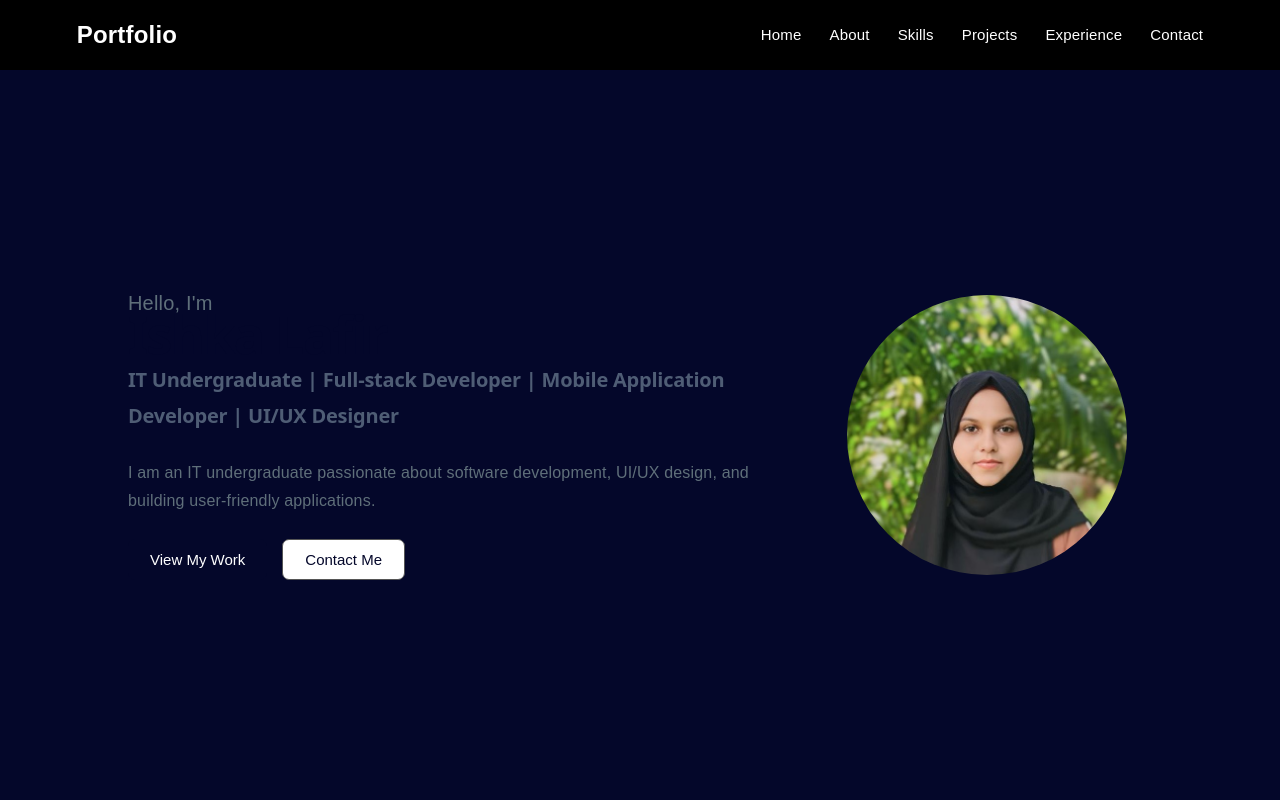
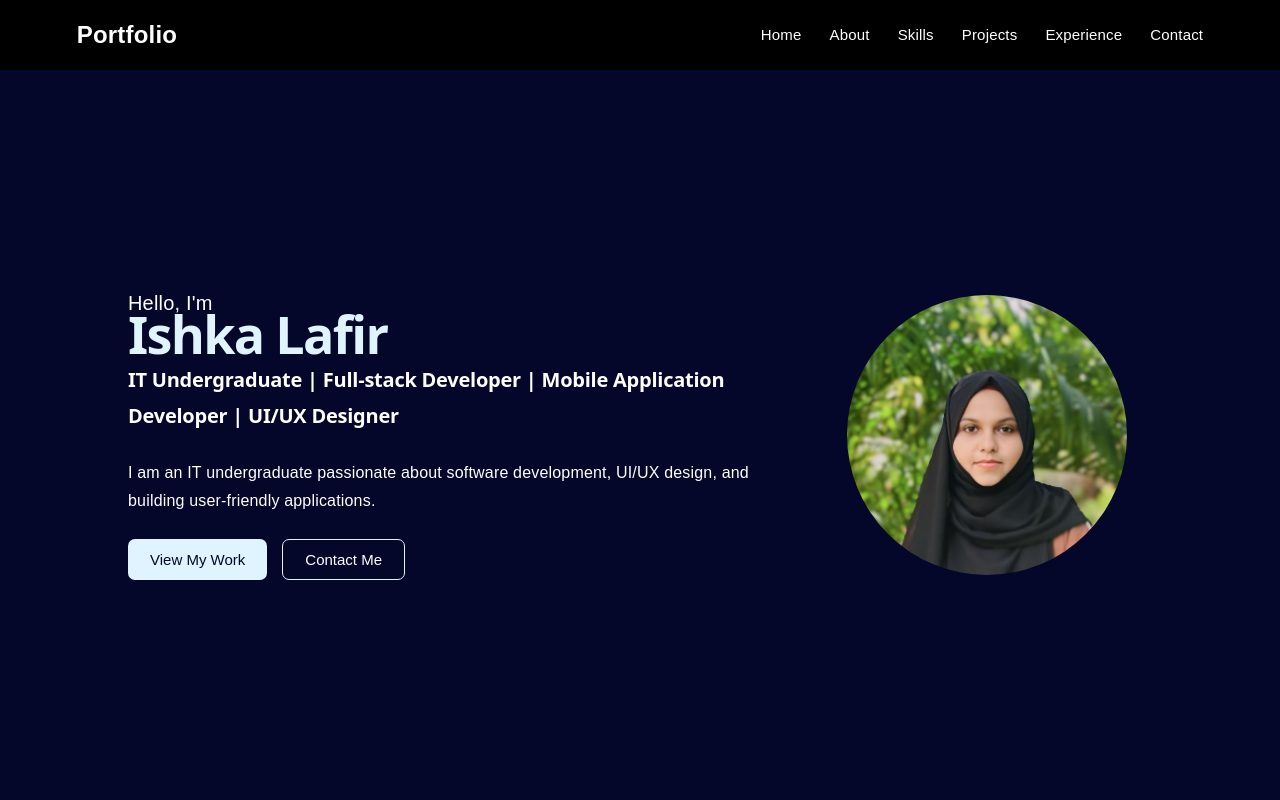
Before and after one commit to ishqafathima/My-Portfolio, a React (Vite) app: page / in a window 1280 px wide. Shown: the top 800 px of the page. Built offline with nearby package versions, Linux system fonts and the light colour scheme.

Commit message:
update portfolio

```diff
--- a/src/sections/Home/Home.css
+++ b/src/sections/Home/Home.css
@@ -3,7 +3,7 @@
   display: flex;
   align-items: center;
   padding: 0 10%;
-  background-color:  #04072a;
+  background-color: #04072a;
 }
 
 .home-content {
@@ -21,13 +21,13 @@
 .hello {
   font-size: 20px;
   margin: 0 0 5px;
-  color: #5f6f7a;
+  color: #ffffff;
 }
 
 .name {
   font-size: 52px;
   margin: 0 0 15px;
-  color: #04072a;
+  color: #dff4ff;
   font-weight: 700;
 }
 
@@ -35,7 +35,7 @@
   font-size: 20px;
   line-height: 1.8;
   margin: 0;
-  color: #4f5d75;
+  color: #ffffff;
   font-weight: 600;
 }
 
@@ -44,7 +44,7 @@
   margin-top: 25px;
   font-size: 16px;
   line-height: 1.7;
-  color: #5f6f7a;
+  color: #ffffff;
 }
 
 .home-buttons {
@@ -62,14 +62,14 @@
 
 .work-btn {
   border: none;
-  background-color: #04072a;
-  color: white;
+  background-color: #dff4ff;
+  color: #04072a;
 }
 
 .contact-btn {
-  background-color: white;
-  border: 1px solid #555;
-  color: #04072a;
+  background-color: transparent;
+  border: 1px solid #dff4ff;
+  color: #ffffff;
 }
 
 .home-buttons button:hover {
```
